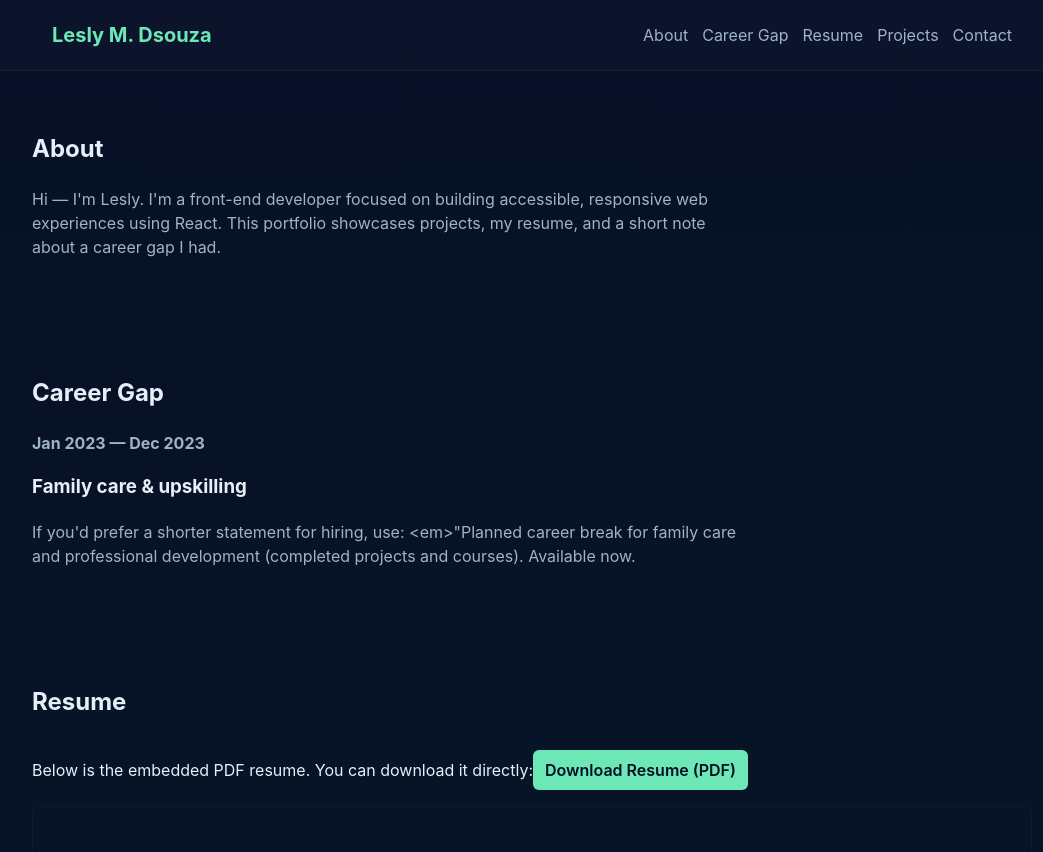
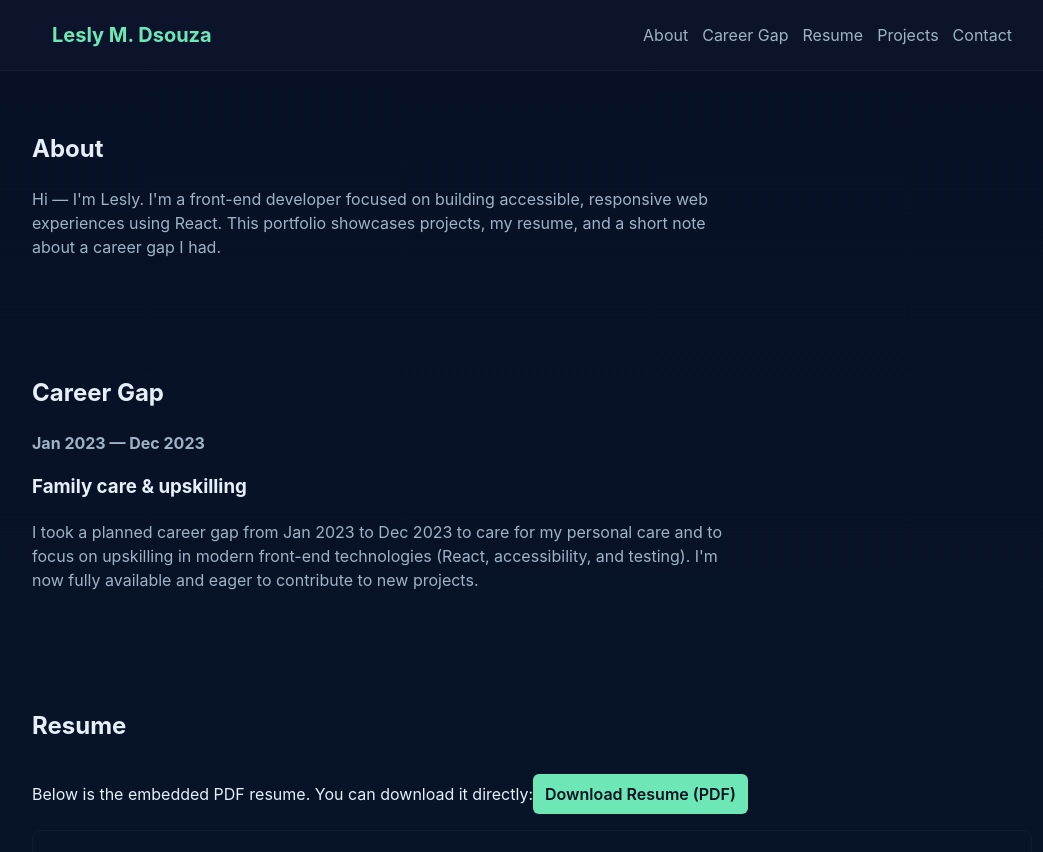
Before and after one commit to LESLY16/PortFolio-LESLY, a React (Vite) app: page / in a window 1280 px wide. Shown: the top 852 px of the page, without its empty margins (108-1151 px from the left). Built offline with nearby package versions, Linux system fonts and the light colour scheme.

Commit message:
Revise career gap reason text for clarity
Updated the reason text for the career gap to provide more detail about personal care and upskilling in front-end technologies.

```diff
--- a/src/components/CareerGap.jsx
+++ b/src/components/CareerGap.jsx
@@ -6,7 +6,9 @@ export default function CareerGap() {
     period: 'Jan 2023 — Dec 2023',
     reasonTitle: 'Family care & upskilling',
     reasonText:
-      `If you'd prefer a shorter statement for hiring, use: <em>"Planned career break for family care and professional development (completed projects and courses). Available now.`
+      `I took a planned career gap from Jan 2023 to Dec 2023 to care for my personal care and to focus on
+      upskilling in modern front-end technologies (React, accessibility, and testing). I'm now fully available and eager to
+      contribute to new projects.`
   }
 
   return (
```
